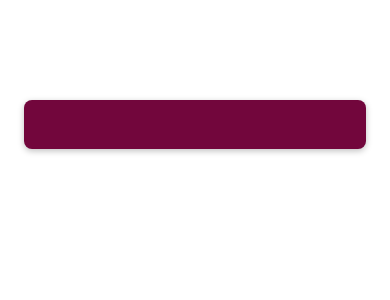
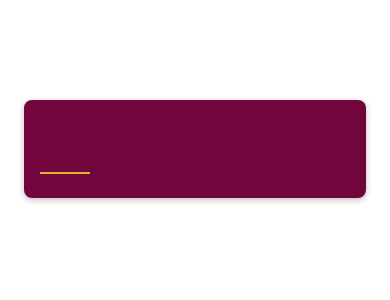
Before and after one commit to rhtjddls123/hello_RN, a React Native app in the folder MiniGame/: screen / in a window 390 px wide. Shown: the top 300 px of the page. Built offline with nearby package versions, Linux system fonts and the light colour scheme.

Commit message:
Design: numberInput style add

```diff
--- a/MiniGame/screens/StartGameScreen.tsx
+++ b/MiniGame/screens/StartGameScreen.tsx
@@ -3,7 +3,7 @@
 const StartGameScreen = () => {
   return (
     <View style={styles.inputContainer}>
-      <TextInput />
+      <TextInput style={styles.inputNumber} />
     </View>
   );
 };
@@ -23,4 +23,15 @@
     shadowRadius: 6,
     shadowOpacity: 0.25,
   },
+  inputNumber: {
+    height: 50,
+    width: 50,
+    fontSize: 32,
+    borderBottomColor: "#ddb52f",
+    borderBottomWidth: 2,
+    color: "#ddb52f",
+    marginVertical: 8,
+    fontWeight: "bold",
+    textAlign: "center",
+  },
 });
```
